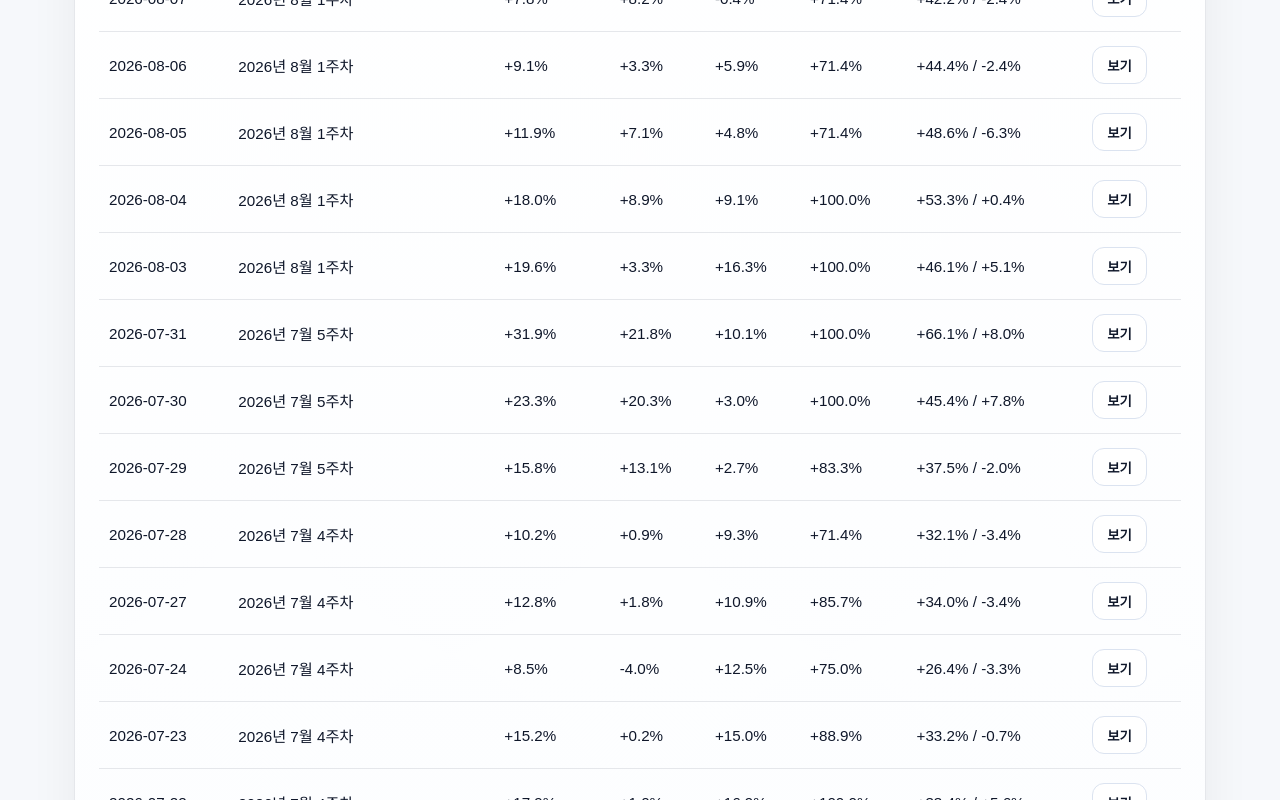
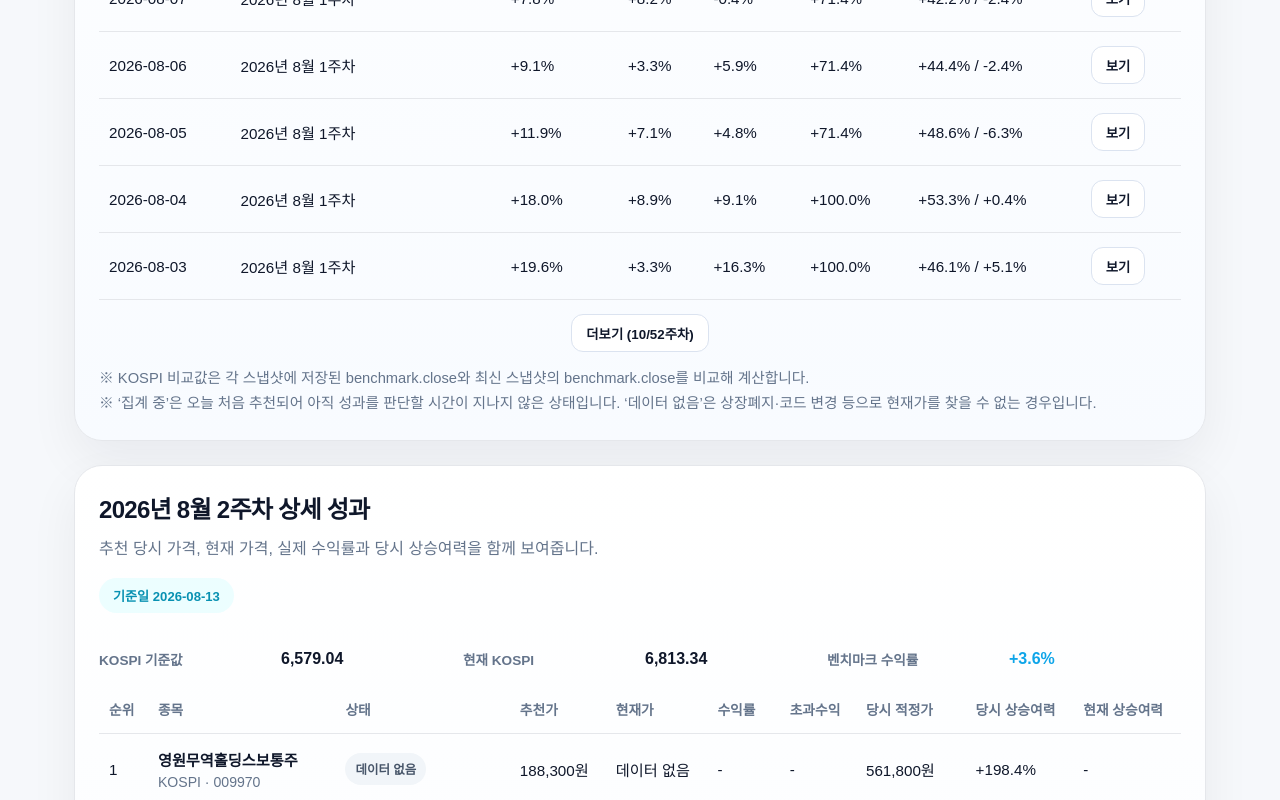
Before and after one commit to DcoyA/screener, a Next.js app: page /performance in a window 1280 px wide. Shown: the part 2057-2857 px from the top of the page. Built offline with nearby package versions, Linux system fonts and the light colour scheme.

Commit message:
Update page.js

```diff
--- a/app/performance/page.js
+++ b/app/performance/page.js
@@ -73,6 +73,7 @@ export default function PerformancePage() {
   const [selectedSnapshotDate, setSelectedSnapshotDate] = useState(
     history[1]?.snapshotDate || history[0]?.snapshotDate || null
   );
+  const [visibleWeeksCount, setVisibleWeeksCount] = useState(10);
 
   const currentPriceMap = useMemo(
     () => Object.fromEntries(stocks.map((item) => [item.code, item.metrics?.closePrice ?? null])),
@@ -402,7 +403,7 @@ export default function PerformancePage() {
                   </tr>
                 </thead>
                 <tbody>
-                  {performanceData.weeklyRows.map((row) => (
+                  {performanceData.weeklyRows.slice(0, visibleWeeksCount).map((row) => (
                     <tr key={row.snapshotDate}>
                       <td>{row.snapshotDate}</td>
                       <td>
@@ -422,6 +423,34 @@ export default function PerformancePage() {
                 </tbody>
               </table>
             </div>
+            {performanceData.weeklyRows.length > 10 && (
+              <div style={{ display: "flex", justifyContent: "center", gap: 8, margin: "14px 0" }}>
+                {visibleWeeksCount < performanceData.weeklyRows.length && (
+                  <button
+                    type="button"
+                    className="detailBtn"
+                    onClick={() =>
+                      setVisibleWeeksCount((prev) =>
+                        Math.min(prev + 10, performanceData.weeklyRows.length)
+                      )
+                    }
+                  >
+                    더보기 (
+                    {Math.min(visibleWeeksCount, performanceData.weeklyRows.length)}/
+                    {performanceData.weeklyRows.length}주차)
+                  </button>
+                )}
+                {visibleWeeksCount > 10 && (
+                  <button
+                    type="button"
+                    className="detailBtn"
+                    onClick={() => setVisibleWeeksCount(10)}
+                  >
+                    접기
+                  </button>
+                )}
+              </div>
+            )}
             <p className="tableNote">
               ※ KOSPI 비교값은 각 스냅샷에 저장된 benchmark.close와 최신 스냅샷의 benchmark.close를 비교해 계산합니다.
               <br />
```
